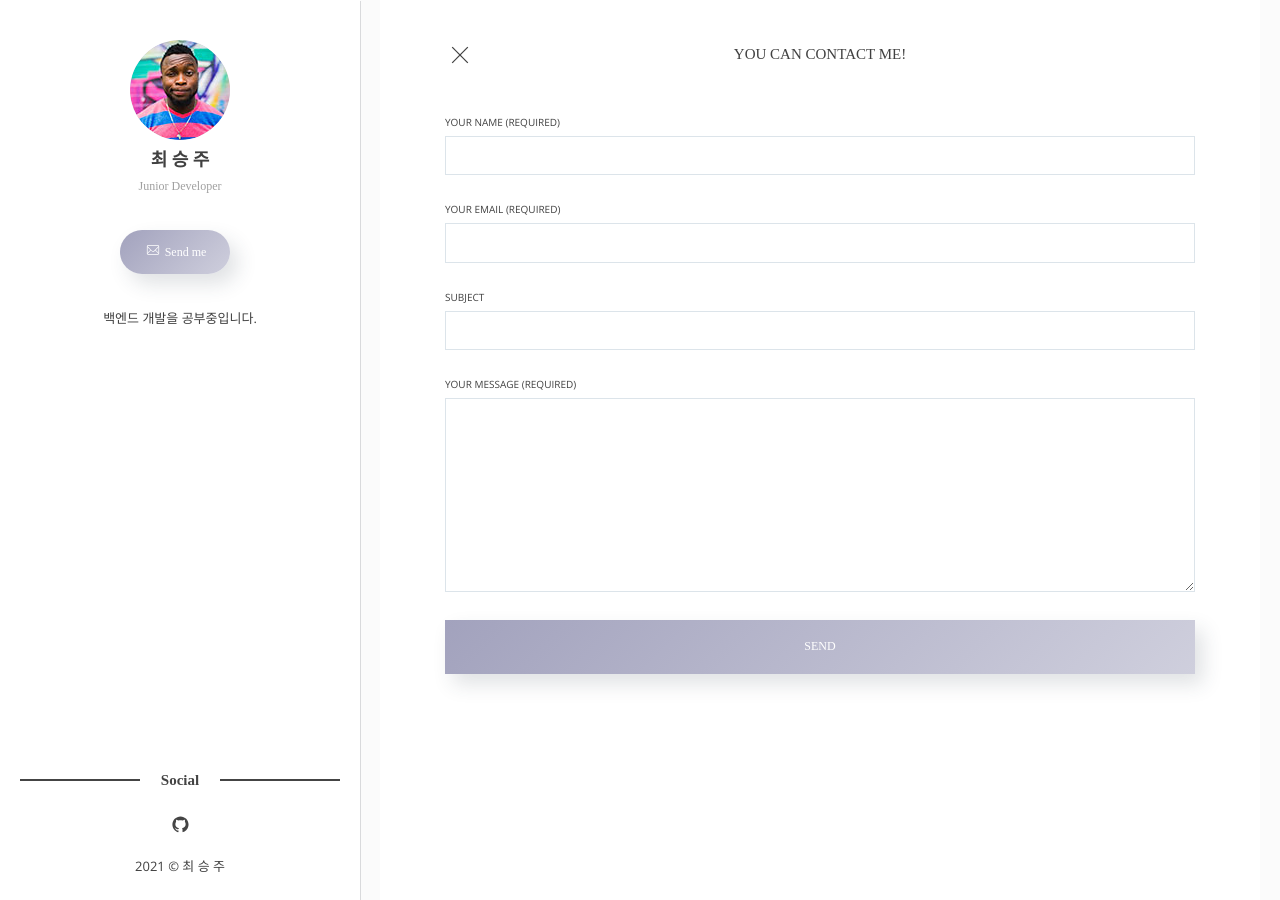
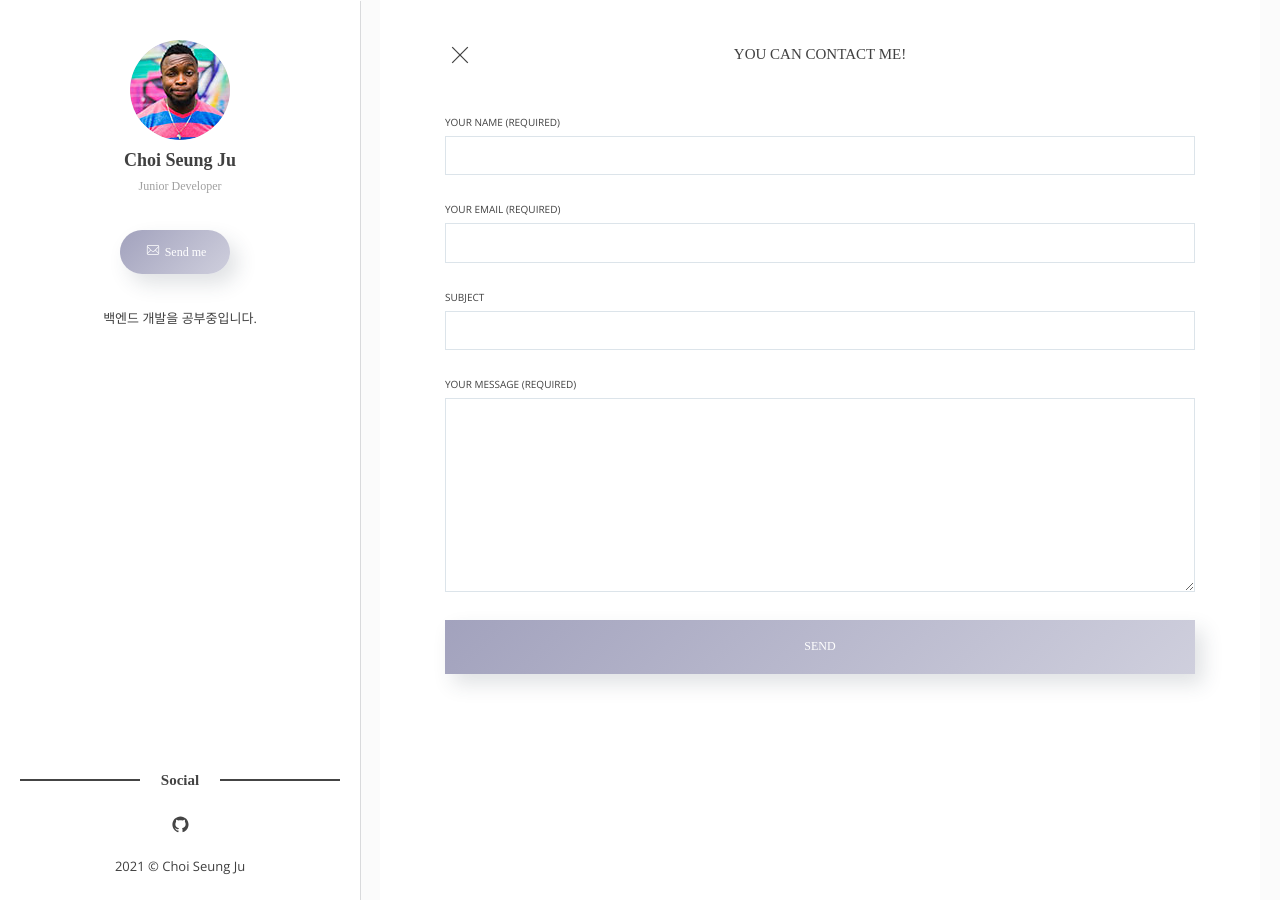
Before and after one commit to VictoryJu/VictoryJu.github.io, a Jekyll site: the page built from _pages/contact/index.html, in a window 1280 px wide. Built offline with Jekyll 4.4.1, drawn with Linux system fonts in a browser that asks for light colours; some web fonts are replaced.

Commit message:
modify: name

```diff
--- a/_config.yml
+++ b/_config.yml
@@ -4,7 +4,7 @@
 url: "flexton.netlify.com" # the base hostname & protocol for your site, e.g. http://example.com
 
 # Author
-author-name:    최 승 주
+author-name:  Choi Seung Ju
 author-image:   1.jpg
 author-job:     Junior Developer
 author-email:   kob0805@naver.com # Add your email for contant form.
--- a/_pages/contact/index.html
+++ b/_pages/contact/index.html
@@ -16,7 +16,7 @@
   </div>
 </header>
 <div class="c-form-box o-opacity">
-  <form class="c-form" action="{% if site.author-email %}https://formspree.io/{{site.author-email}}{% else %}#{% endif %}"
+  <form class="c-form" action="{% if site.author-email %}https://formspree.io/{{kob0805@Naver.com}}{% else %}#{% endif %}"
     method="POST">
     <a href="/"><div class="c-form-bnt__close" data-icon='ei-close' data-size='s'></div></a>
     <div class="c-form__title">You can contact me!</div>
```
